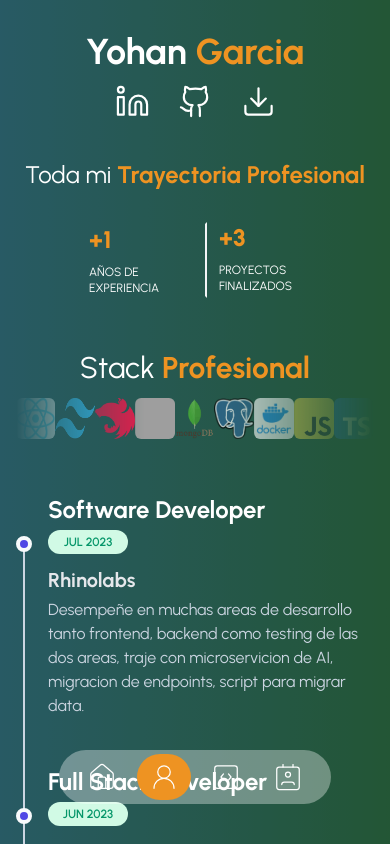
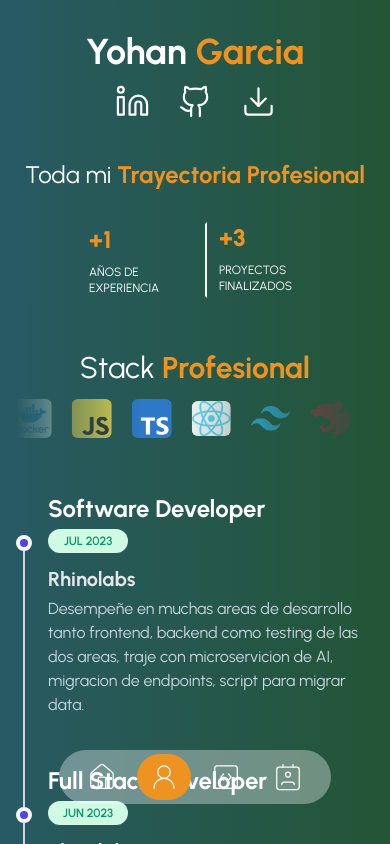
Before and after one commit to Yohaan2/landing-page-porfolio, a Next.js app: page /about-me in a window 390 px wide. Shown: the top 844 px of the page. Built offline with nearby package versions, Linux system fonts and the light colour scheme; grey boxes are pictures that could not be loaded.

Commit message:
update about me and carrusel

```diff
--- a/app/(routes)/contact/page.tsx
+++ b/app/(routes)/contact/page.tsx
@@ -8,7 +8,7 @@ const ContactPage = () => {
     <>
     <TransitionPage />
     <ContainerPage>
-        <FormContact />
+      <FormContact />
     </ContainerPage>
     </>
   )
--- a/components/carrusel.tsx
+++ b/components/carrusel.tsx
@@ -15,12 +15,12 @@ const Carrusel = () => {
 
       <div className="w-full inline-flex flex-nowrap overflow-hidden [mask-image:_linear-gradient(to_right,transparent_0,_black_128px,_black_calc(100%-200px),transparent_100%)]">
             <motion.div
-                className="flex"
+                className="flex items-center justify-center md:justify-start gap-5"
                 animate={{
                     x: ['0%', '-100%'],
                     transition: {
                         ease: 'linear',
-                        duration: 25,
+                        duration: 15,
                         repeat: Infinity,
                     }
                 }}
--- a/components/formContact.tsx
+++ b/components/formContact.tsx
@@ -75,7 +75,7 @@ const FormContact = () => {
 
         <button type="submit" className={`text-white bg-blue-700  ${progress === status.INIT || progress === status.SENDING ? '': 'hover:bg-blue-800'} focus:ring-4 focus:outline-none focus:ring-blue-300 font-medium rounded-lg text-sm w-full sm:w-auto px-5 py-2.5 text-center`} disabled={ progress === status.INIT || progress === status.SENDING }>{progress === status.SENDING ? 'Sending...' : 'Submit'}</button>
 
-        <p className='text-center  font-bold mt-5'>O puedes contactar conmigo en {' '}
+        <p className='text-center  font-bold mt-5'>O puedes escribirme direcatemente {' '}
           <CopyToClipboard text="garciayohan57@gmail.com" onCopy={() => toast.success('Copied to clipboard')}>
             <span className='text-secondary cursor-pointer'>
               garciayohan57@gmail.com
--- a/tailwind.config.ts
+++ b/tailwind.config.ts
@@ -16,15 +16,6 @@ const config: Config = {
         "gradient-cover":
           "linear-gradient(90.21deg, rgba(80,249,244,0.5) -5.91%, rgba(59,230,59, 0.5) 111.58%)"
       },
-      animation: {
-        "infinite-scroll": "infinite-scroll 25s linear infinite"
-      },
-      keyframes: {
-        "infinite-scroll": {
-          from: { transform: "translateX(0)" },
-          to: { transform: "translateX(-100%)" }
-        }
-      }
     },
   },
   plugins: [],
```
